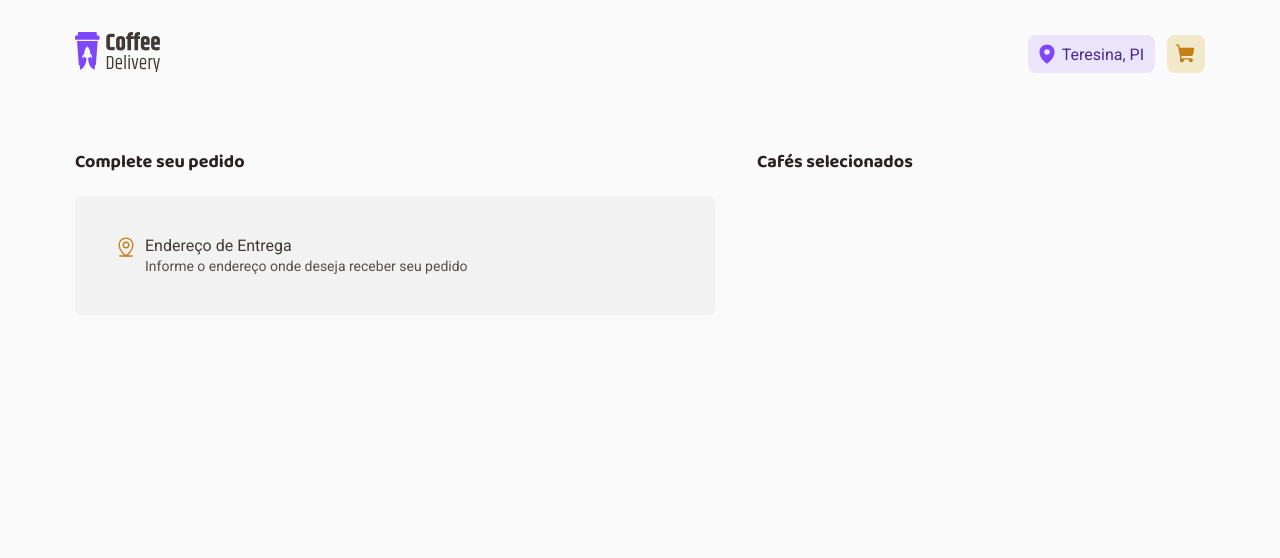
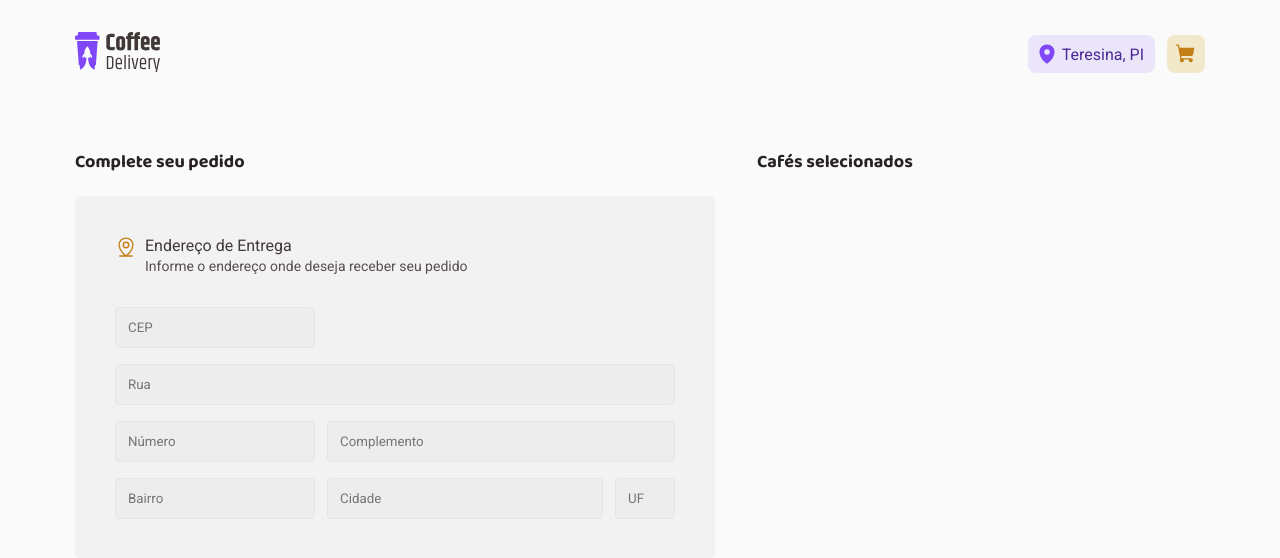
Before and after one commit to davipess93/coffe-delivery, a React (Vite) app: page /checkout in a window 1280 px wide. Shown: the top 558 px of the page. Built offline with nearby package versions, Linux system fonts and the light colour scheme.

Commit message:
Continuando o form do checkout

```diff
--- a/src/pages/Checkout/index.tsx
+++ b/src/pages/Checkout/index.tsx
@@ -1,6 +1,7 @@
 import { MapPinLine } from 'phosphor-react'
 import {
   CheckoutContainer,
+  CheckoutForm,
   CheckoutFormContainer,
   CheckoutFormHeader,
   CheckoutFormSubtitle,
@@ -23,6 +24,20 @@ export function Checkout() {
               </CheckoutFormSubtitle>
             </div>
           </CheckoutFormHeader>
+          <CheckoutForm>
+            <input type="text" placeholder="CEP" className="cep" />
+            <input type="text" placeholder="Rua" className="street" />
+            <input type="text" placeholder="Número" />
+            <input
+              type="text"
+              placeholder="Complemento"
+              className="complement"
+            />
+
+            <input type="text" placeholder="Bairro" />
+            <input type="text" placeholder="Cidade" />
+            <input type="text" placeholder="UF" />
+          </CheckoutForm>
         </CheckoutFormContainer>
       </div>
       <div>
--- a/src/pages/Checkout/styles.ts
+++ b/src/pages/Checkout/styles.ts
@@ -4,7 +4,7 @@ export const CheckoutContainer = styled.div`
   display: grid;
   grid-template-columns: 640px 448px;
   justify-content: space-between;
-  padding-top: 40px;
+  padding-top: 2.5rem;
 `
 
 export const CheckoutTitle = styled.h1`
@@ -12,8 +12,8 @@ export const CheckoutTitle = styled.h1`
 `
 
 export const CheckoutFormContainer = styled.div`
-  margin-top: 20px;
-  padding: 40px;
+  margin-top: 1.25rem;
+  padding: 2.5rem;
   border-radius: 6px;
   background-color: ${(props) => props.theme.card};
 `
@@ -40,3 +40,51 @@ export const CheckoutFormSubtitle = styled.p`
   line-height: 130%;
   color: ${(props) => props.theme.text};
 `
+
+export const CheckoutForm = styled.form`
+  margin-top: 2rem;
+  width: 100%;
+  display: grid;
+  grid-template-columns: 12.5rem 17.25rem 3.75rem;
+  column-gap: 0.75rem;
+  row-gap: 1rem;
+  grid-auto-flow: dense;
+
+  input {
+    padding: 12px;
+    background: ${(props) => props.theme.input};
+    border: 1px solid ${(props) => props.theme.button};
+    border-radius: 4px;
+    outline: none;
+  }
+
+  .cep {
+    grid-column: span 3;
+    max-width: 12.5rem;
+  }
+
+  .street {
+    grid-column: span 3;
+  }
+
+  .complement {
+    grid-column: span 2;
+  }
+
+  .complement::after {
+    content: 'Opcional';
+  }
+`
+
+export const CheckoutFormInputGroupOne = styled.div`
+  grid-template-columns: 33.3%;
+`
+
+export const CheckoutFormInputGroupTwo = styled.div`
+  grid-template-columns: 1fr 2fr;
+`
+
+export const CheckoutFormInputGroupThree = styled.div`
+  grid-template-columns: 3fr 4fr 1fr;
+`
+export const CheckoutFormInput = styled.input``
```
